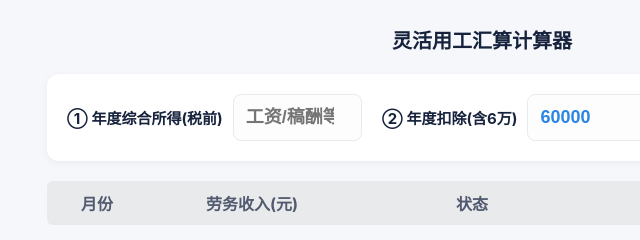
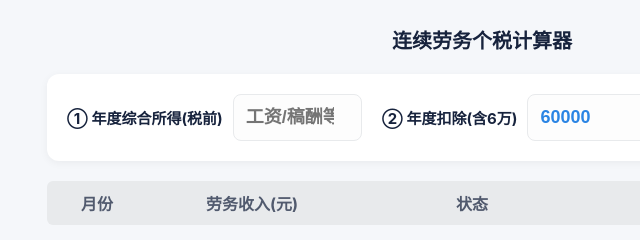
Before and after one commit to hihihihihihuhijihi-blip/tax-calculator, a plain HTML site: page index.html in a window 1280 px wide. Shown: the top 240 px of the page, 158-798 px from the left. Drawn offline with Linux system fonts and the light colour scheme.

Commit message:
index.html

```diff
--- a/index.html
+++ b/index.html
@@ -271,7 +271,7 @@
 </head>
 <body>
 
-    <h2>灵活用工汇算计算器</h2>
+    <h2>连续劳务个税计算器</h2>
 
     <div class="config-card">
         <div class="input-group">
```
